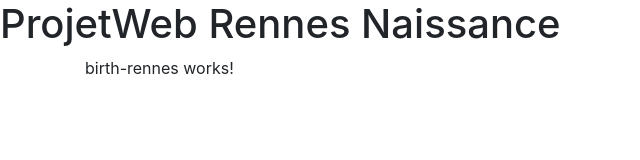
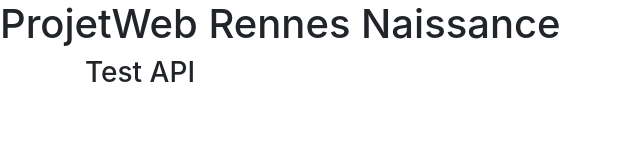
Before and after one commit to DeeWann450/ProjetWeb, an Angular app: page / in a window 1280 px wide. Shown: the top 160 px of the page, without its empty margins (0-640 px from the left). Built offline with nearby package versions, Linux system fonts and the light colour scheme.

Commit message:
Test API (Ne fonctionne toujours pas)

```diff
--- a/src/app/birth-rennes/birth-rennes.component.html
+++ b/src/app/birth-rennes/birth-rennes.component.html
@@ -1 +1,4 @@
-<p>birth-rennes works!</p>
+<div>
+   <h3>Test API</h3>
+   <p>{{births.nhits}}</p>
+ </div>
--- a/src/app/birth-rennes/birth-rennes.component.ts
+++ b/src/app/birth-rennes/birth-rennes.component.ts
@@ -11,7 +11,7 @@ export class BirthRennesComponent implements OnInit {
   births;
 
   constructor(
-    private birthService: BirthService
+    private birthService: BirthService,
     ) { }
 
   ngOnInit(): void {
--- a/src/app/birth.service.ts
+++ b/src/app/birth.service.ts
@@ -11,6 +11,6 @@ export class BirthService {
   ) { }
 
   getBirths() {
-    return this.http.get('https://data.rennesmetropole.fr/api/records/1.0/search/?dataset=naissances-a-rennes&q=&rows=34&facet=annee&facet=garcons&facet=filles&facet=indetermine&facet=lieu_domicile&facet=lieu_hopital&facet=lieu_clinique&facet=lieu_autres&facet=qj_parents_maries&facet=qj_sans_filiation&facet=qj_non_reconnu&facet=qj_reconnu_pere&facet=qj_reconnu_mere&facet=qj_reconnu_lesdeux&facet=qj_inconnue&facet=dp_rennes&facet=dp_exterieur&facet=dp_sans_ad_parents&facet=dp_sans_parents&facet=dc_decla_conjointe&facet=rec_pere&facet=rec_mere&facet=rec_lesdeux')
+    return this.http.get('https://data.rennesmetropole.fr/api/records/1.0/search/?dataset=naissances-a-rennes&q=&rows=10&sort=annee&facet=annee&facet=garcons');
   }
 }
```
